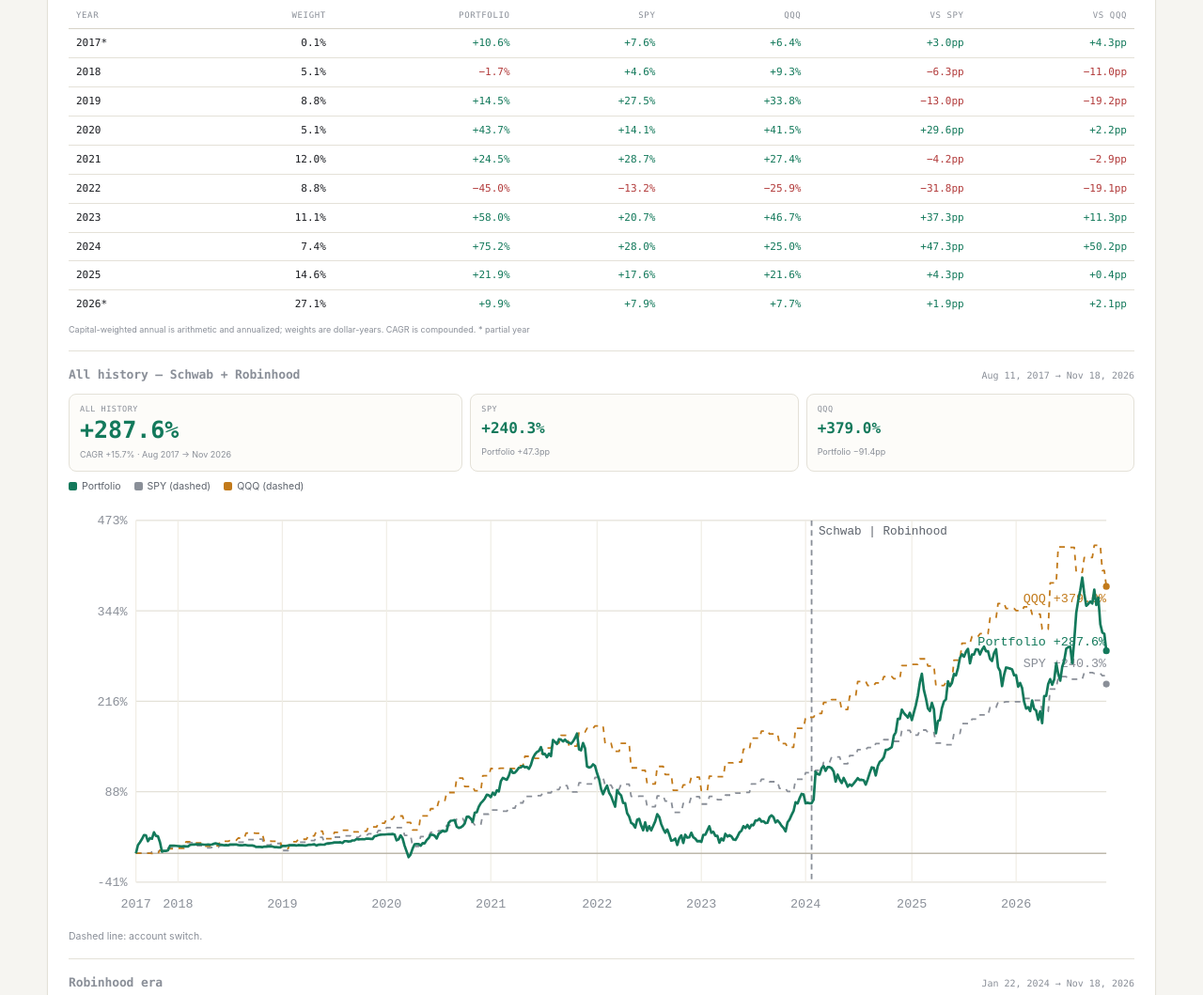
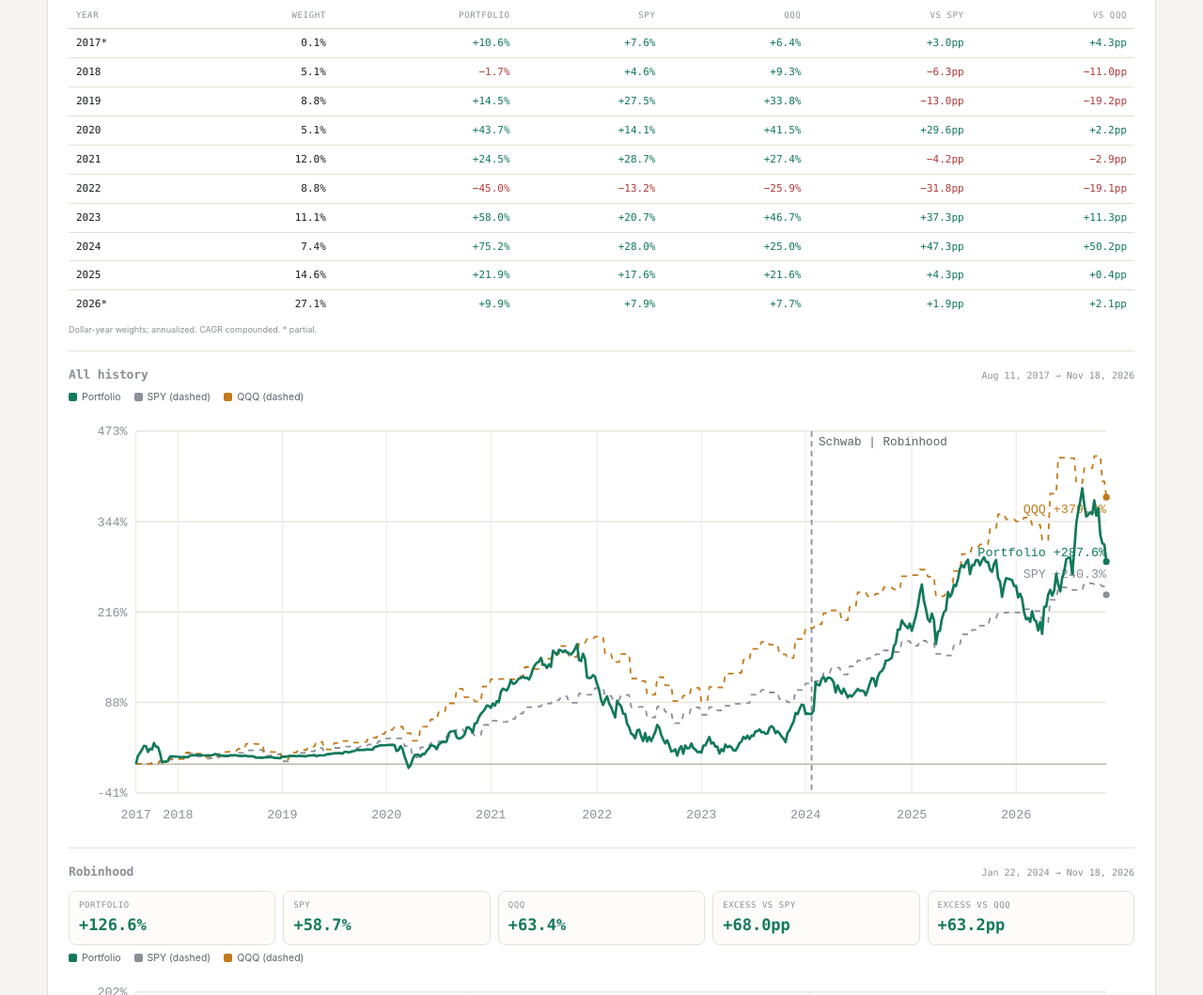
Before and after one commit to carsonzylicz/portfolio-lens, a plain HTML site: page index.html in a window 1280 px wide. Shown: the part 1963-3022 px from the top of the page at 94% size. Drawn offline with Linux system fonts and the light colour scheme.

Commit message:
sync: remove duplicate summary and copy

```diff
--- a/index.html
+++ b/index.html
@@ -51,37 +51,35 @@
     <section class="panel" id="performance">
       <div class="section-head">
         <h2>Returns vs SPY and QQQ</h2>
-        <p>Schwab from Aug 2017; split-adjusted; dividends included. SPY/QQQ total returns. <span class="mobile-only">Swipe →</span></p>
+        <p>Total returns; dividends included. <span class="mobile-only">Swipe →</span></p>
       </div>
       <div class="weighted" id="all-weighted"></div>
       <div class="era" id="era-all">
-        <div class="era-head"><h3>All history — Schwab + Robinhood</h3><span id="all-window"></span></div>
-        <div class="summary" id="all-summary"></div>
+        <div class="era-head"><h3>All history</h3><span id="all-window"></span></div>
         <div class="legend" id="all-legend"></div>
         <div class="chart" id="all-chart"></div>
-        <p class="note">Dashed line: account switch.</p>
       </div>
       <div class="era" id="era-robinhood">
-        <div class="era-head"><h3>Robinhood era</h3><span id="rh-window"></span></div>
+        <div class="era-head"><h3>Robinhood</h3><span id="rh-window"></span></div>
         <div class="summary" id="rh-summary"></div>
         <div class="legend" id="rh-legend"></div>
         <div class="chart" id="rh-chart"></div>
         <div class="year-table" id="rh-years"></div>
       </div>
       <div class="era" id="era-schwab">
-        <div class="era-head"><h3>Schwab era</h3><span id="schwab-window"></span></div>
+        <div class="era-head"><h3>Schwab</h3><span id="schwab-window"></span></div>
         <div class="summary" id="schwab-summary"></div>
         <div class="chart" id="schwab-chart"></div>
         <div class="subperiod" id="schwab-periods"></div>
         <div class="year-table" id="schwab-years"></div>
-        <p class="note">Split-adjusted; CELG→BMY 17 shares; 18 symbols last trade; dividends included.</p>
+        <p class="note">Split-adjusted; 18 symbols last trade.</p>
       </div>
     </section>
 
     <section class="panel" id="replacement">
       <div class="section-head">
         <h2>Replacement</h2>
-        <p>Above 45°: the book beat the sold shares.</p>
+        <p>Above 45°: book won.</p>
       </div>
       <div class="summary" id="rep-summary"></div>
       <div class="chart" id="rep-chart"></div>
@@ -120,7 +118,7 @@
   <div class="public-tip" id="public-tip" hidden></div>
 
   <footer class="wrap foot">
-    <p>Carson Zylicz Fund · Not investment advice.</p>
+    <p>Not investment advice.</p>
     <p id="foot-source"></p>
   </footer>
 
--- a/public.js
+++ b/public.js
@@ -452,22 +452,18 @@
         </table></div>
       </div>
       <div class="era-weights">
-        <div class="era-head"><span>Capital weight by era</span><span>${fmtPctPlain(c.eraWeights.schwab, 1)} / ${fmtPctPlain(c.eraWeights.robinhood, 1)}</span></div>
+        <div class="era-head"><span>Capital weight by era</span></div>
         <div class="era-track"><i class="era-schwab" style="width:${c.eraWeights.schwab * 100}%"></i><i class="era-robinhood" style="width:${c.eraWeights.robinhood * 100}%"></i></div>
         <div class="era-legend"><span><i class="dot schwab"></i>Schwab ${fmtPctPlain(c.eraWeights.schwab, 1)}</span><span><i class="dot robinhood"></i>Robinhood ${fmtPctPlain(c.eraWeights.robinhood, 1)}</span></div>
       </div>
       <div class="table-wrap weighted-table"><table><thead><tr><th>Year</th><th>Weight</th><th>Portfolio</th><th>SPY</th><th>QQQ</th><th>vs SPY</th><th>vs QQQ</th></tr></thead><tbody>${c.byYear.map(row).join('')}</tbody></table></div>
-      <div class="weighted-foot">Capital-weighted annual is arithmetic and annualized; weights are dollar-years. CAGR is compounded. * partial year</div>`;
+      <div class="weighted-foot">Dollar-year weights; annualized. CAGR compounded. * partial.</div>`;
   }
 
   function renderPerformance() {
     const all = D.combined;
     document.querySelector('#all-window').textContent = `${fmtDate(all.start)} → ${fmtDate(all.end)}`;
-    const allHost = document.querySelector('#all-summary');
-    allHost.className = 'all-metrics';
-    allHost.innerHTML = `<div class="all-main"><span>All history</span><strong class="${all.summary.portfolio < 0 ? 'neg' : 'pos'}">${fmtPct(all.summary.portfolio, 1)}</strong><em>CAGR ${fmtPct(all.cagr.portfolio, 1)} · Aug 2017 → Nov 2026</em></div>
-      <div class="all-bench"><span>SPY</span><b class="${all.summary.spy < 0 ? 'neg' : 'pos'}">${fmtPct(all.summary.spy, 1)}</b><em class="${all.summary.excess < 0 ? 'neg' : 'pos'}">Portfolio ${fmtPP(all.summary.excess)}</em></div>
-      <div class="all-bench"><span>QQQ</span><b class="${all.summary.qqq < 0 ? 'neg' : 'pos'}">${fmtPct(all.summary.qqq, 1)}</b><em class="${all.summary.excessQqq < 0 ? 'neg' : 'pos'}">Portfolio ${fmtPP(all.summary.excessQqq)}</em></div>`;
+
     document.querySelector('#all-legend').innerHTML = `<span class="legend-item"><i class="swatch" style="background:${GREEN}"></i>Portfolio</span><span class="legend-item"><i class="swatch" style="background:${SPY}"></i>SPY (dashed)</span><span class="legend-item"><i class="swatch" style="background:${QQQ}"></i>QQQ (dashed)</span>`;
     document.querySelector('#all-chart').appendChild(lineChart(all, 'all history portfolio versus SPY and QQQ', all.cut));
     scrollToEnd(document.querySelector('#all-chart'));
```
